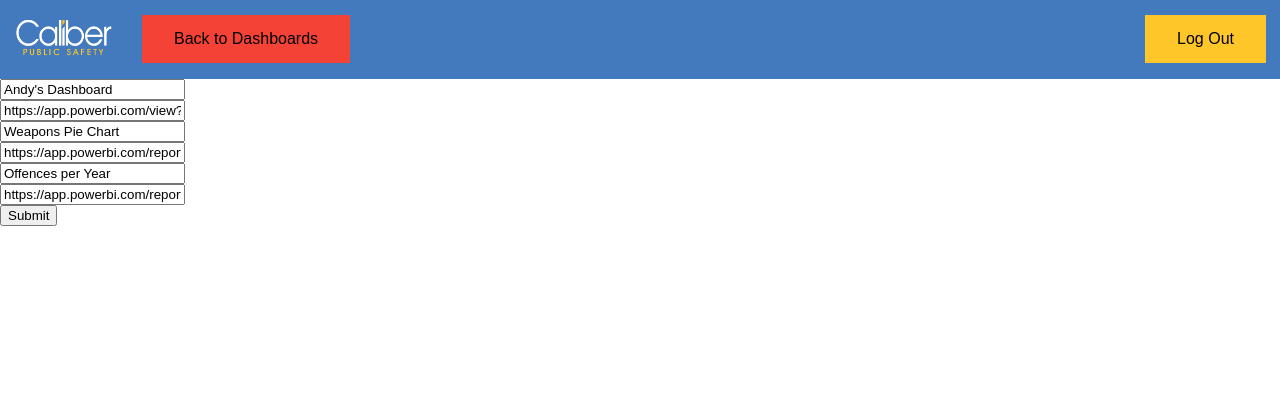
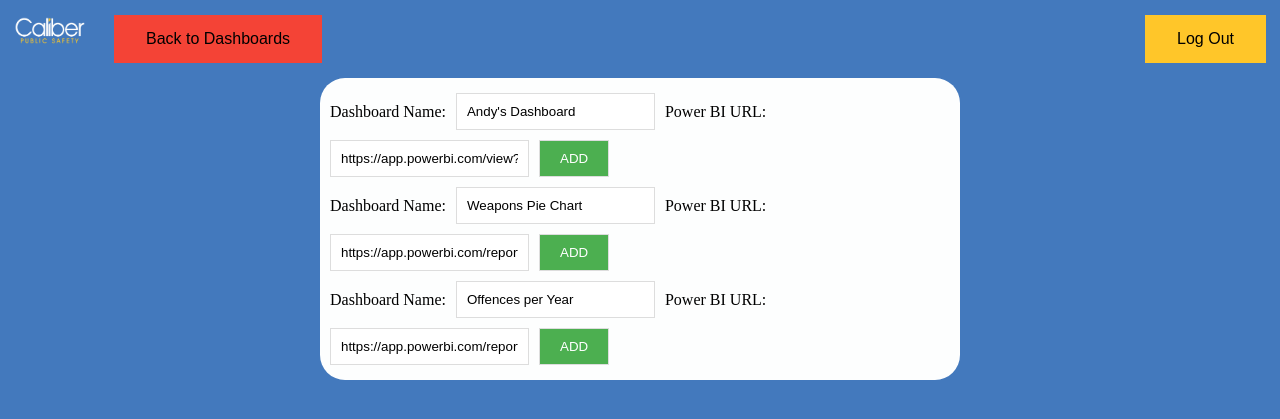
Before and after one commit to alexbook00/CSCI-4308-Caliber-Public-Safety-1, a Flask app: page /edit in a window 1280 px wide. Shown: the top 419 px of the page. Run offline with Flask 2, Linux system fonts and the light colour scheme; a user stored in the database is signed in.

Commit message:
Jinja html refactor

```diff
--- a/Code/static/css/main.css
+++ b/Code/static/css/main.css
@@ -89,6 +89,38 @@
     display:block;
 }
 
+* {box-sizing: border-box;}
+
+.form-inline {
+  display: flex;
+  flex-flow: row wrap;
+  align-items: center;
+}
+
+.form-inline label {
+  margin: 5px 10px 5px 0;
+}
+
+.form-inline input {
+  vertical-align: middle;
+  margin: 5px 10px 5px 0;
+  padding: 10px;
+  background-color: #fff;
+  border: 1px solid #ddd;
+}
+
+.form-inline button {
+  padding: 10px 20px;
+  background-color: #4CAF50;
+  border: 1px solid #ddd;
+  color: white;
+  cursor: pointer;
+}
+
+.form-inline button:hover {
+  background-color: #fff;
+}
+
   /* .input-field {
     padding: 12px 5px;
     input {
--- a/Code/templates/edit.html
+++ b/Code/templates/edit.html
@@ -1,33 +1,20 @@
-<!DOCTYPE html>
-<html lang="en" dir="ltr">
-
-<head>
-  <meta charset="utf-8">
-  <title>Capstone Flask App</title>
-  <link rel="stylesheet" href="{{ url_for('static', filename='css/main.css') }}" />
-</head>
-
-<body>
-  <div class="topnav">
-    <img src="static/pictures/logo2.png" class="login-logo-nav" alt="Caliber Public Safety logo" />
-    <a style="float: left;" class="a-plain" href="/index" target="blank"><button class="button button_red"
-        style="float: left;">Back to Dashboards</button></a>
-    <a style="float: right;" class="a-plain" href="/logout" target="blank"><button class="button"
-        style="float: right;">Log Out</button></a>
-  </div>
-
-  <form action="" method="post">
-    {% for key in Dashboards.keys() %}
-    <div class="input-field">
-      <input type="text" value="{{key}}" placeholder="Dashboard Name" name="dashboardName" autocomplete="nope">
-    </div>
-    <div class="input-field">
-      <input type="url" value="{{Dashboards[key]}}" placeholder="Power BI URL" name="powerBIURL" autocomplete="nope">
-    </div>
-    {% endfor %}
-    <input type="submit">
-  </form>
-
-</body>
-
-</html>
+{% extends "navlayout.html"%}
+{% block title %}Edit Dashboards{% endblock %}
+{% block navbar%}
+<a style="float: left;" class="a-plain" href="/index" target="blank"><button class="button button_red"
+  style="float: left;">Back to Dashboards</button></a>
+{%endblock%}
+{% block content %}
+<body style="background: var(--main-blue);"></body>
+<div class="login-box">
+{% for key in Dashboards.keys() %}
+<form class="form-inline" action="">
+  <label for="text">Dashboard Name:</label>
+  <input type="text" value="{{key}}" id="Dashboard" placeholder="Dashboard Name" name="dashboardName">
+  <label for="pwd">Power BI URL:</label>
+  <input type="url" value="{{Dashboards[key]}}" id="powerBIURL" placeholder="Power BI URL" name="powerBIURL">
+  <button type="submit">ADD</button>
+</form>
+{% endfor %}
+</div>
+{% endblock %}
--- /dev/null
+++ b/Code/templates/navlayout.html
@@ -0,0 +1,23 @@
+<!DOCTYPE html>
+<html lang="en" dir="ltr">
+
+<head>
+    {% block head %}
+    <meta charset="utf-8" />
+    <title>{% block title %}{% endblock %}</title>
+    <link rel="stylesheet" href="{{ url_for('static', filename='css/main.css') }}" />
+    {% endblock %}
+</head>
+
+<body>
+    <div class="topnav">
+        <img src="static/pictures/logo2.png" class="login-logo-nav" alt="Caliber Public Safety logo" />
+        <a style="float: right" class="a-plain" href="/logout" target="blank">
+          <button class="button" style="float: right">Log Out</button>
+        </a>
+        {% block navbar%}{% endblock%}
+    </div>
+    {% block content %}{% endblock %}
+</body>
+
+</html>
```
Also changed, not shown: Code/templates/index.html (+6 -21 lines), Code/templates/layout.html (added, +16 -0 lines), Code/templates/login.html (+7 -17 lines).
